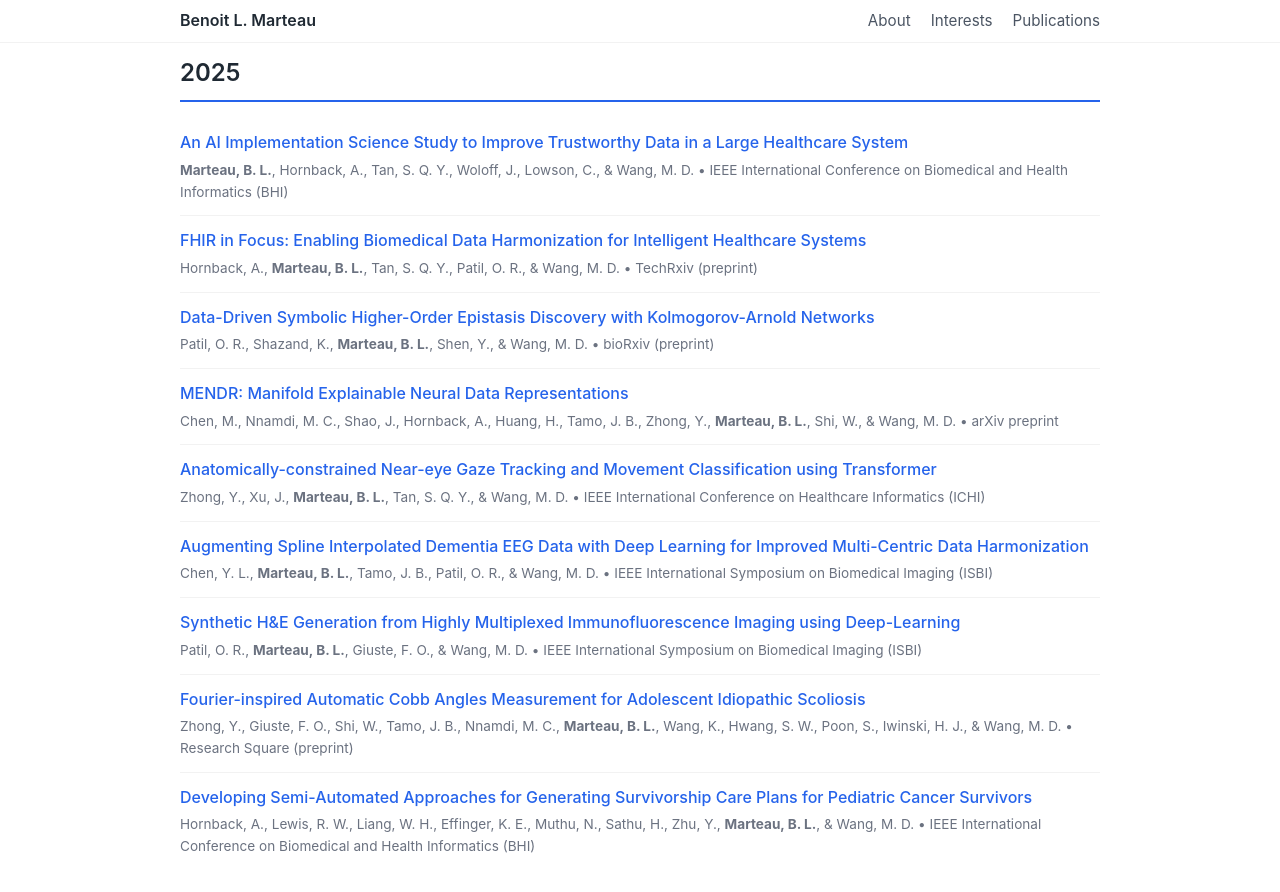
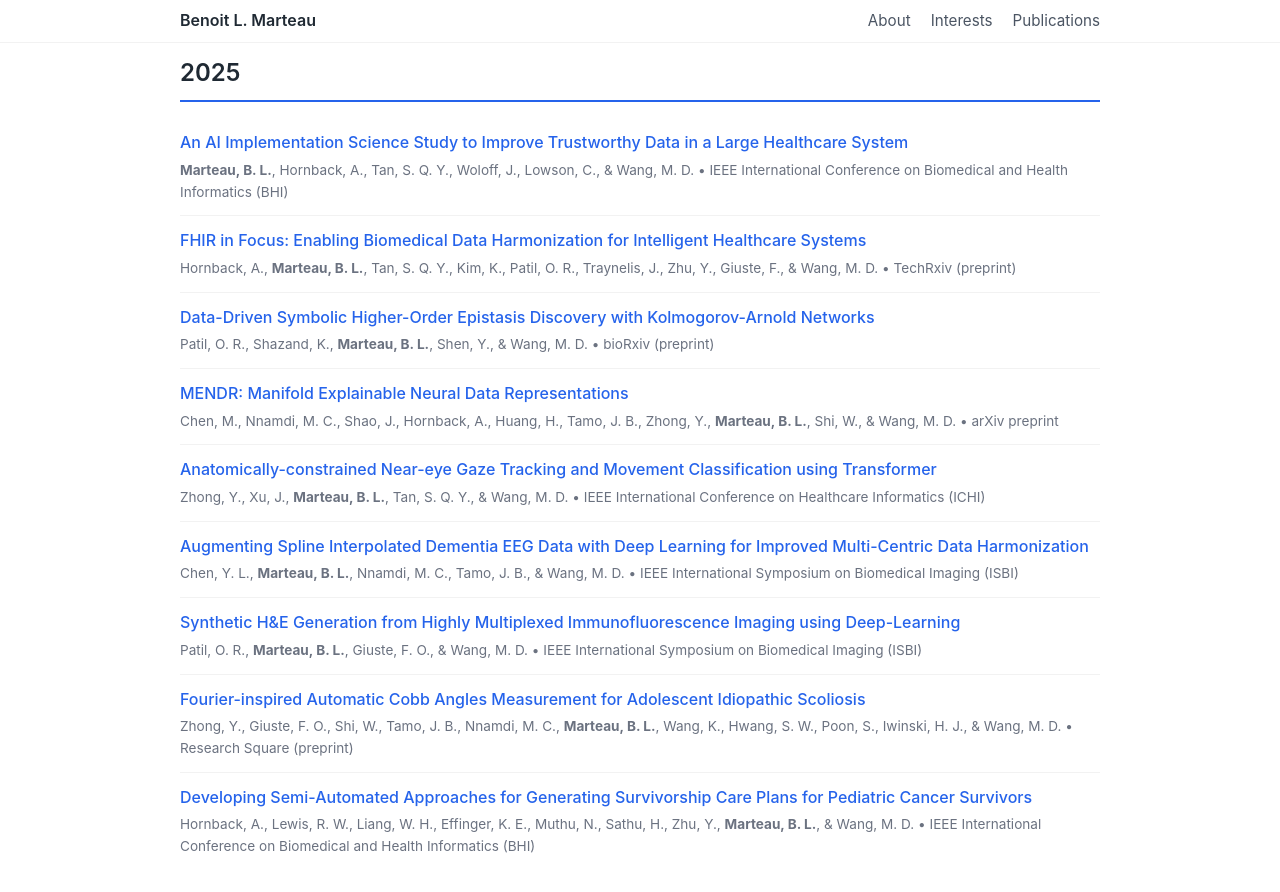
Before and after one commit to benoitmarteau/benoitmarteau.github.io, a Jekyll site: the page built from index.md, in a window 1280 px wide and 900 px high, scrolled down 1329 px. Shown: the top 892 px of the window. Built offline with Jekyll 4.4.1, drawn with Linux system fonts in a browser that asks for light colours.

Commit message:
Update authors for two publications in YAML file

```diff
--- a/_data/publications.yml
+++ b/_data/publications.yml
@@ -9,7 +9,7 @@
   link: "https://openreview.net/forum?id=VkolnK6fTc"
 
 - title: "FHIR in Focus: Enabling Biomedical Data Harmonization for Intelligent Healthcare Systems"
-  authors: "Hornback, A., <strong>Marteau, B. L.</strong>, Tan, S. Q. Y., Patil, O. R., & Wang, M. D."
+  authors: "Hornback, A., <strong>Marteau, B. L.</strong>, Tan, S. Q. Y., Kim, K., Patil, O. R., Traynelis, J., Zhu, Y., Giuste, F., & Wang, M. D."
   venue: "TechRxiv (preprint)"
   year: 2025
   link: "https://www.techrxiv.org/doi/10.36227/techrxiv.174585774.47415852"
@@ -33,7 +33,7 @@
   link: "https://doi.org/10.1109/ICHI64645.2025.00040"
 
 - title: "Augmenting Spline Interpolated Dementia EEG Data with Deep Learning for Improved Multi-Centric Data Harmonization"
-  authors: "Chen, Y. L., <strong>Marteau, B. L.</strong>, Tamo, J. B., Patil, O. R., & Wang, M. D."
+  authors: "Chen, Y. L., <strong>Marteau, B. L.</strong>, Nnamdi, M. C., Tamo, J. B., & Wang, M. D."
   venue: "IEEE International Symposium on Biomedical Imaging (ISBI)"
   year: 2025
   link: "https://doi.org/10.1109/ISBI60581.2025.10981278"
```
